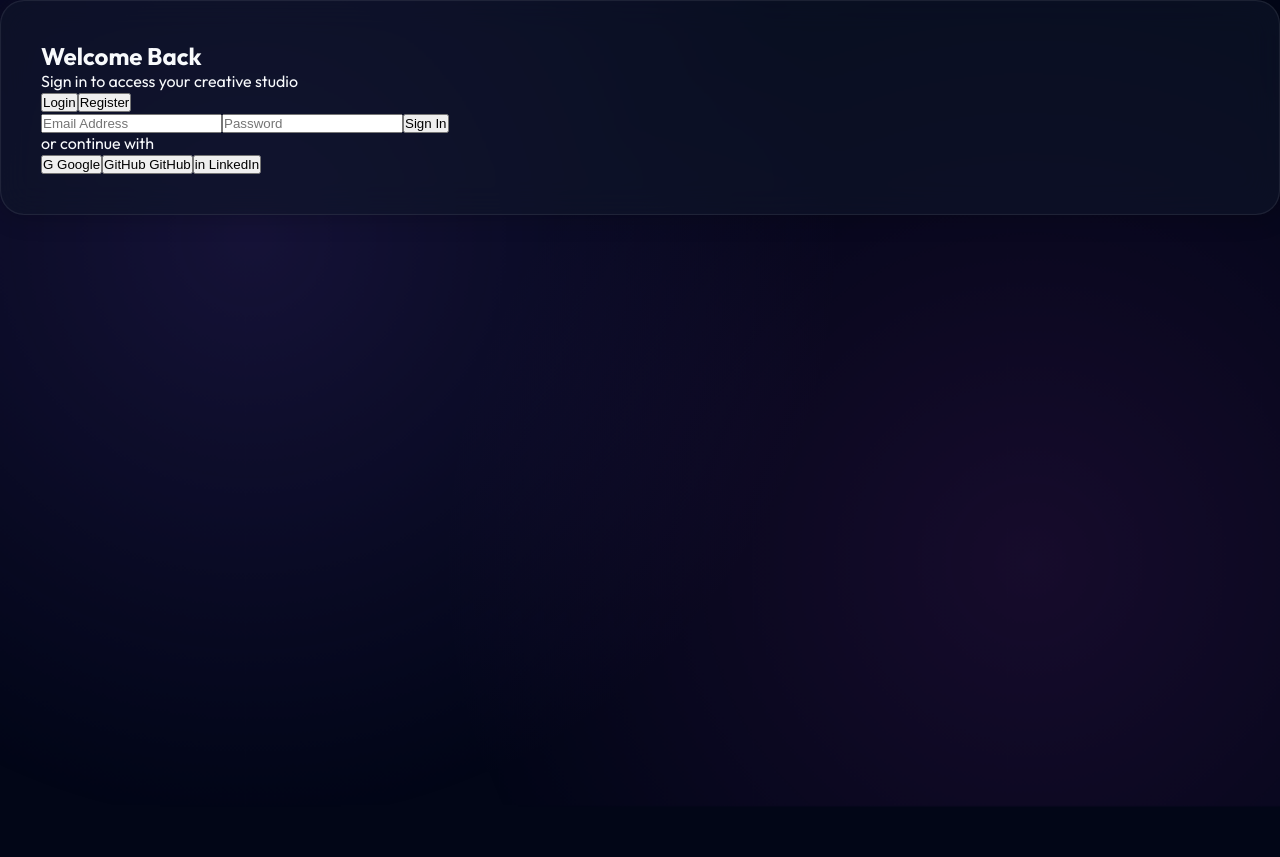
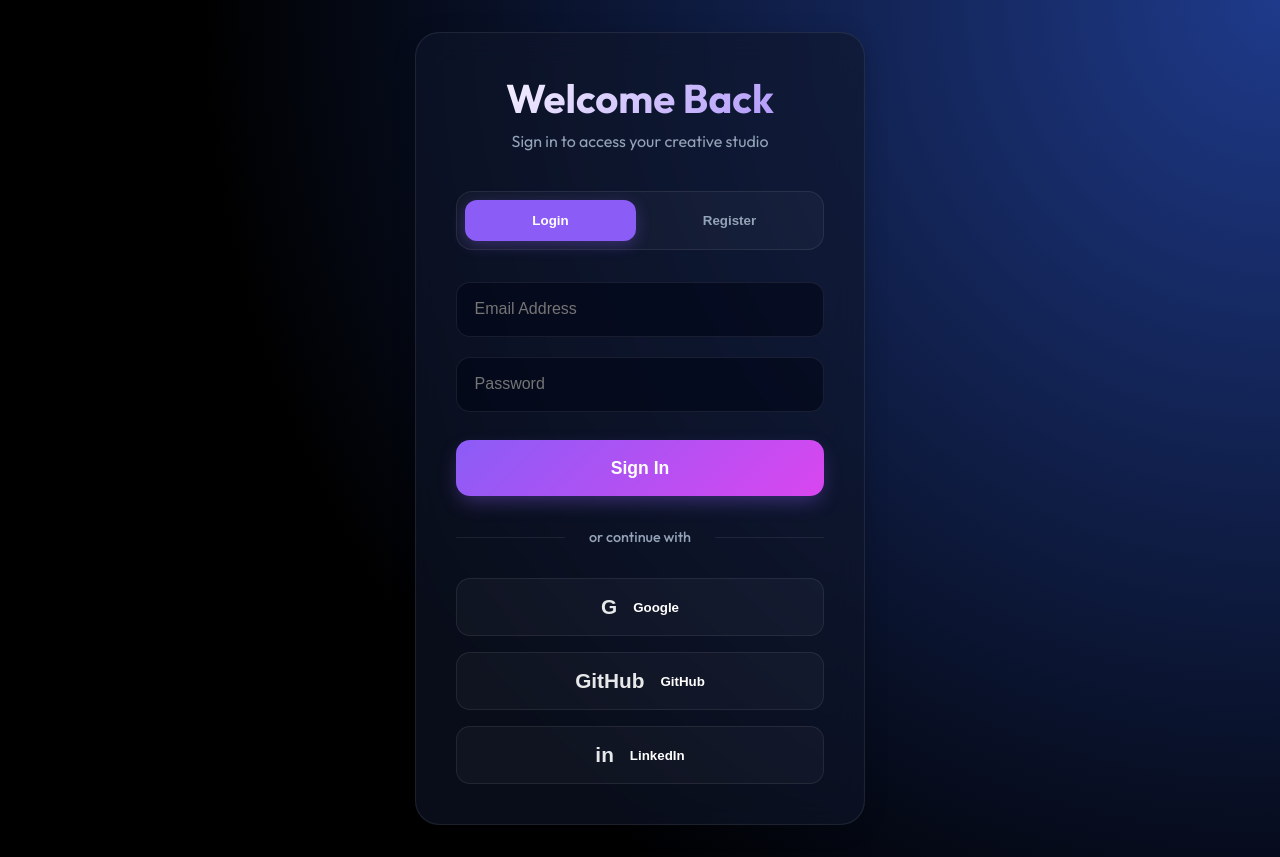
Before and after one commit to Nishant-Kumar-Pandey/AI-Content-Studio-Agent, a React (Vite) app in the folder frontend/: page / in a window 1280 px wide. Before the commit the page ends 800 px from the top, so only its background shows below. Built offline with nearby package versions, Linux system fonts and the light colour scheme; no server answers.

Commit message:
style: final premium auth page styles

```diff
--- a/frontend/src/index.css
+++ b/frontend/src/index.css
@@ -601,3 +601,180 @@ p.subtitle {
   background: rgba(139, 92, 246, 0.1);
   border-style: solid;
 }
+
+
+/* === AUTH PAGE STYLES === */
+.auth-container {
+  min-height: 100vh;
+  display: flex;
+  align-items: center;
+  justify-content: center;
+  padding: 2rem;
+  background: radial-gradient(circle at top right, #1e3a8a 0%, #000 70%);
+}
+
+.auth-card {
+  width: 100%;
+  max-width: 450px;
+  padding: 2.5rem;
+  text-align: center;
+}
+
+.auth-card h2 {
+  font-size: 2.5rem;
+  margin-bottom: 0.5rem;
+  font-weight: 800;
+  background: linear-gradient(135deg, #fff 0%, #a78bfa 100%);
+  -webkit-background-clip: text;
+  -webkit-text-fill-color: transparent;
+}
+
+.auth-subtitle {
+  color: var(--text-muted);
+  margin-bottom: 2.5rem;
+  font-size: 1rem;
+}
+
+.auth-tabs {
+  display: flex;
+  gap: 0.5rem;
+  margin-bottom: 2rem;
+  background: rgba(255, 255, 255, 0.03);
+  padding: 0.5rem;
+  border-radius: 16px;
+  border: 1px solid var(--border-glass);
+}
+
+.auth-tab {
+  flex: 1;
+  padding: 0.8rem;
+  border: none;
+  background: transparent;
+  color: var(--text-muted);
+  font-weight: 600;
+  cursor: pointer;
+  border-radius: 12px;
+  transition: all 0.3s cubic-bezier(0.4, 0, 0.2, 1);
+}
+
+.auth-tab.active {
+  background: var(--accent-primary);
+  color: white;
+  box-shadow: 0 4px 15px rgba(139, 92, 246, 0.3);
+}
+
+.auth-form {
+  display: flex;
+  flex-direction: column;
+  gap: 1.25rem;
+}
+
+.auth-form input {
+  width: 100%;
+  padding: 1.1rem;
+  background: rgba(2, 6, 23, 0.6);
+  border: 1px solid var(--border-glass);
+  border-radius: 14px;
+  color: white;
+  font-size: 1rem;
+  outline: none;
+  transition: all 0.3s ease;
+}
+
+.auth-form input:focus {
+  border-color: var(--accent-primary);
+  background: rgba(2, 6, 23, 0.8);
+  box-shadow: 0 0 0 4px rgba(139, 92, 246, 0.1);
+}
+
+.auth-submit-btn {
+  padding: 1.1rem;
+  background: linear-gradient(135deg, var(--accent-primary), var(--accent-secondary));
+  color: white;
+  border: none;
+  border-radius: 14px;
+  font-size: 1.1rem;
+  font-weight: 700;
+  cursor: pointer;
+  transition: all 0.3s cubic-bezier(0.4, 0, 0.2, 1);
+  margin-top: 0.5rem;
+  box-shadow: 0 8px 20px -4px rgba(139, 92, 246, 0.4);
+}
+
+.auth-submit-btn:hover {
+  transform: translateY(-2px);
+  box-shadow: 0 12px 28px -4px rgba(139, 92, 246, 0.5);
+  filter: brightness(1.1);
+}
+
+.divider {
+  display: flex;
+  align-items: center;
+  text-align: center;
+  margin: 2rem 0;
+  color: var(--text-muted);
+  font-size: 0.9rem;
+  font-weight: 500;
+}
+
+.divider::before,
+.divider::after {
+  content: '';
+  flex: 1;
+  border-bottom: 1px solid var(--border-glass);
+}
+
+.divider:not(:empty)::before {
+  margin-right: 1.5rem;
+}
+
+.divider:not(:empty)::after {
+  margin-left: 1.5rem;
+}
+
+.oauth-buttons {
+  display: flex;
+  flex-direction: column;
+  gap: 1rem;
+}
+
+.oauth-btn {
+  display: flex;
+  align-items: center;
+  justify-content: center;
+  gap: 1rem;
+  padding: 1rem;
+  background: rgba(255, 255, 255, 0.03);
+  border: 1px solid var(--border-glass);
+  border-radius: 14px;
+  color: white;
+  font-weight: 600;
+  cursor: pointer;
+  transition: all 0.3s ease;
+}
+
+.oauth-btn:hover {
+  background: rgba(255, 255, 255, 0.08);
+  border-color: rgba(255, 255, 255, 0.2);
+  transform: translateY(-1px);
+}
+
+.oauth-icon {
+  font-size: 1.3rem;
+  opacity: 0.9;
+}
+
+.logout-link {
+  color: var(--text-muted);
+  cursor: pointer;
+  font-size: 0.9rem;
+  margin-top: 0.75rem;
+  text-decoration: none;
+  text-align: right;
+  display: block;
+  transition: color 0.2s;
+}
+
+.logout-link:hover {
+  color: var(--error);
+}
```
